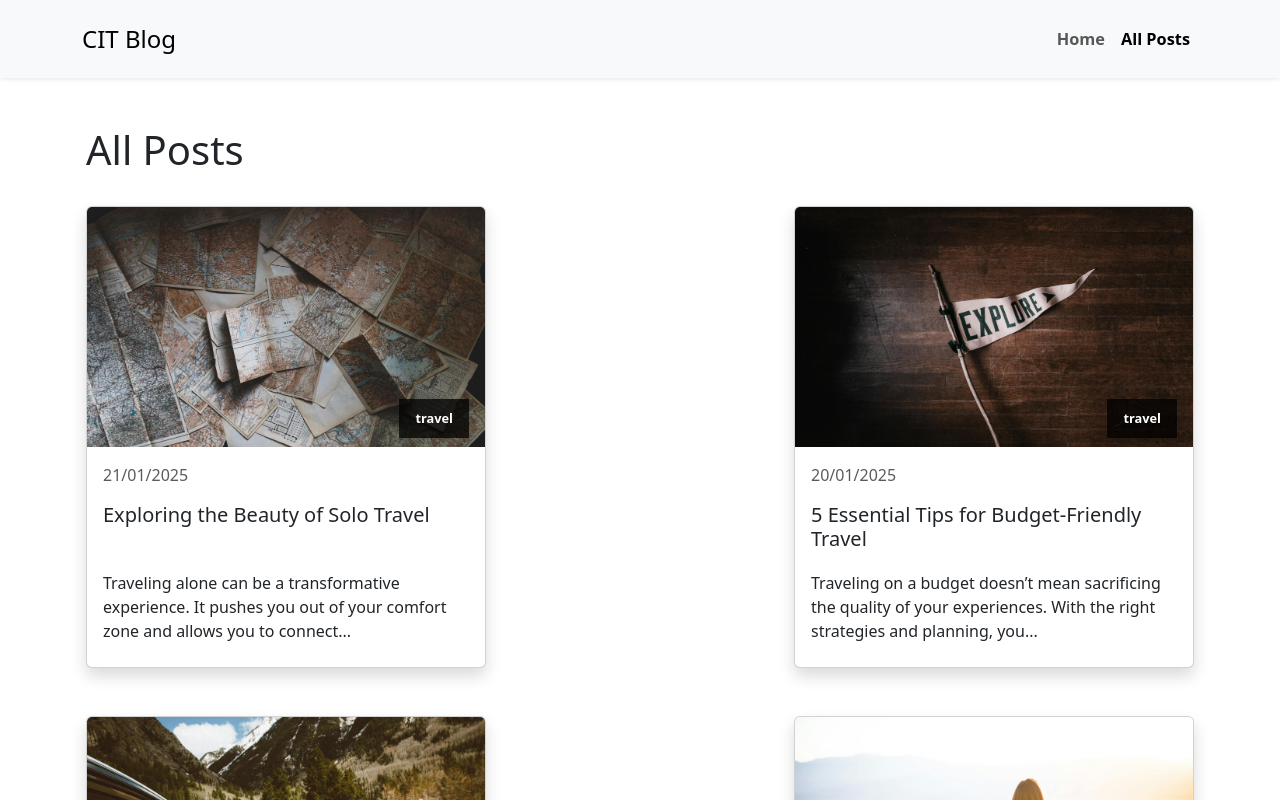
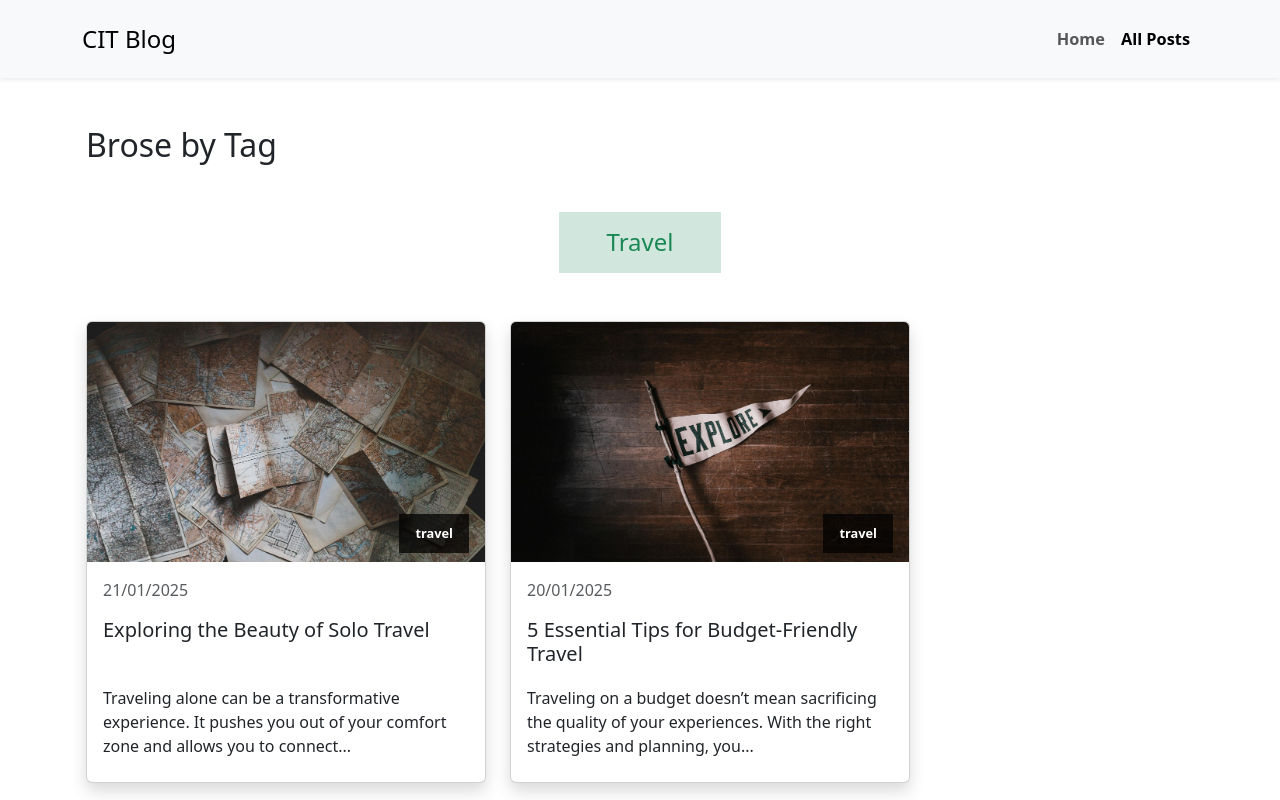
Before and after one commit to ErgiBogdani/svelte-app, a SvelteKit app: page /posts in a window 1280 px wide. Shown: the top 800 px of the page. Built offline with nearby package versions, Linux system fonts and the light colour scheme.

Commit message:
browse by tags

```diff
--- a/src/routes/+page.svelte
+++ b/src/routes/+page.svelte
@@ -86,7 +86,6 @@
             date={post.date}
             />
         </div>
-
         {/each}
     </div>
 
--- a/src/routes/posts/+page.svelte
+++ b/src/routes/posts/+page.svelte
@@ -1,6 +1,8 @@
 <script>
     import Card from "$lib/Card.svelte";
     import posts from '$lib/data/posts.json'
+
+    let tags = Array.from(new Set(posts.map(post => post.tag)));
 </script>
 
 <style>
@@ -11,7 +13,25 @@
     }
 </style>
 
-<h1>All Posts</h1>
+<h2>Brose by Tag</h2>
+{#each tags as tag}
+<div class="tag-section">
+  <h3 class="py-3 h4 px-5 d-block text-center text-success mx-auto bg-success-subtle" style="width: fit-content; margin: 3rem 0">{tag.charAt(0).toUpperCase() + tag.slice(1)}</h3>
+  <div class="d-flex flex-row justify-content-start flex-wrap row-gap-5 column-gap-4">
+    {#each posts.filter(post => post.tag === tag) as post}
+      <Card
+      img={post.image}
+      title={post.title}
+      text={post.postBody.replace("<br><br>", " ").split(" ").slice(0, 20).join(" ") + "..."}
+      tag={post.tag}
+      date={post.date}
+      />
+    {/each}
+  </div>
+</div>
+{/each}
+
+<h1 class="mt-5 pt-5">All Posts</h1>
 <br>
 
 <div class="d-flex cont flex-row justify-content-between flex-wrap row-gap-5">
```
